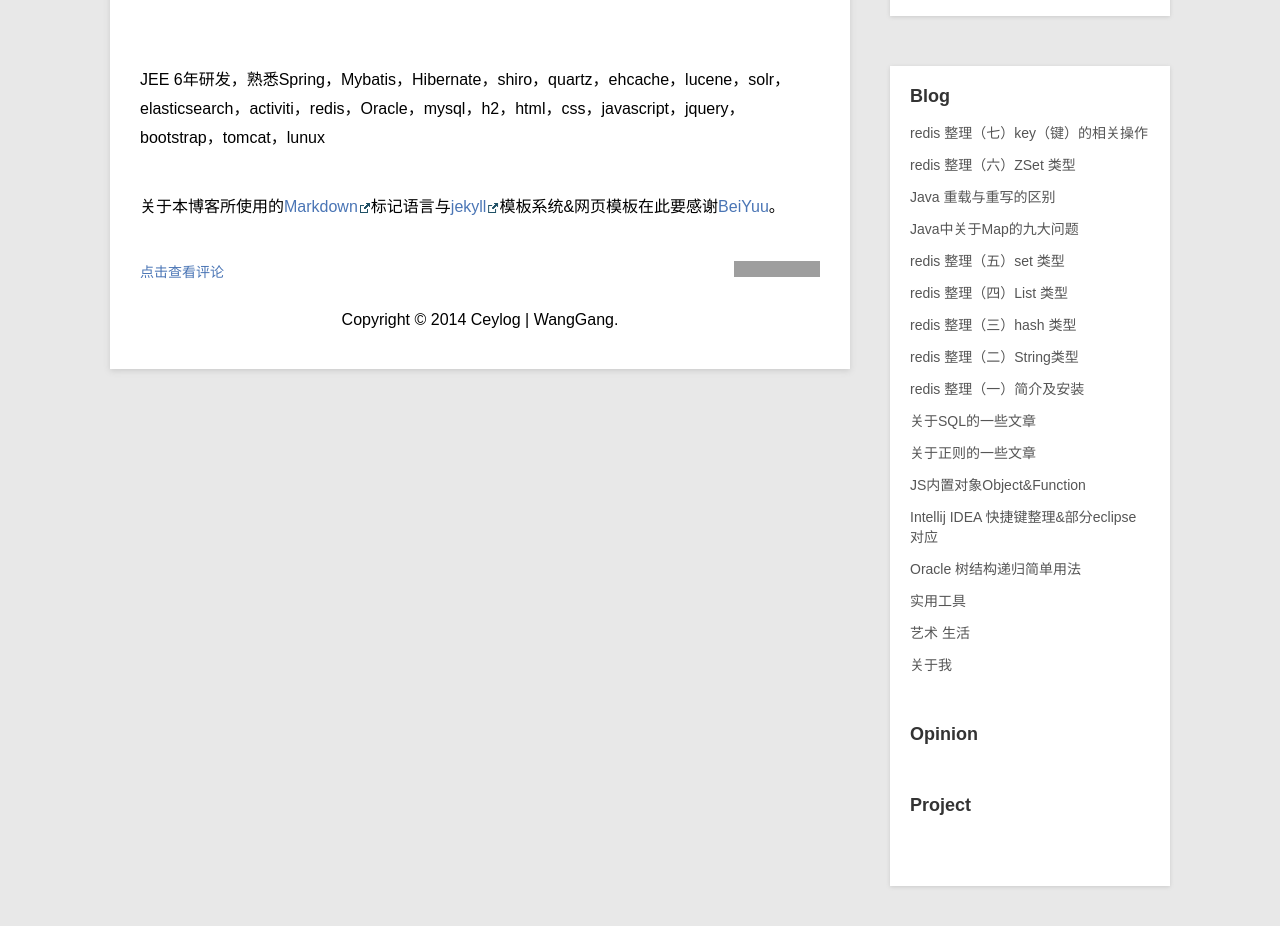
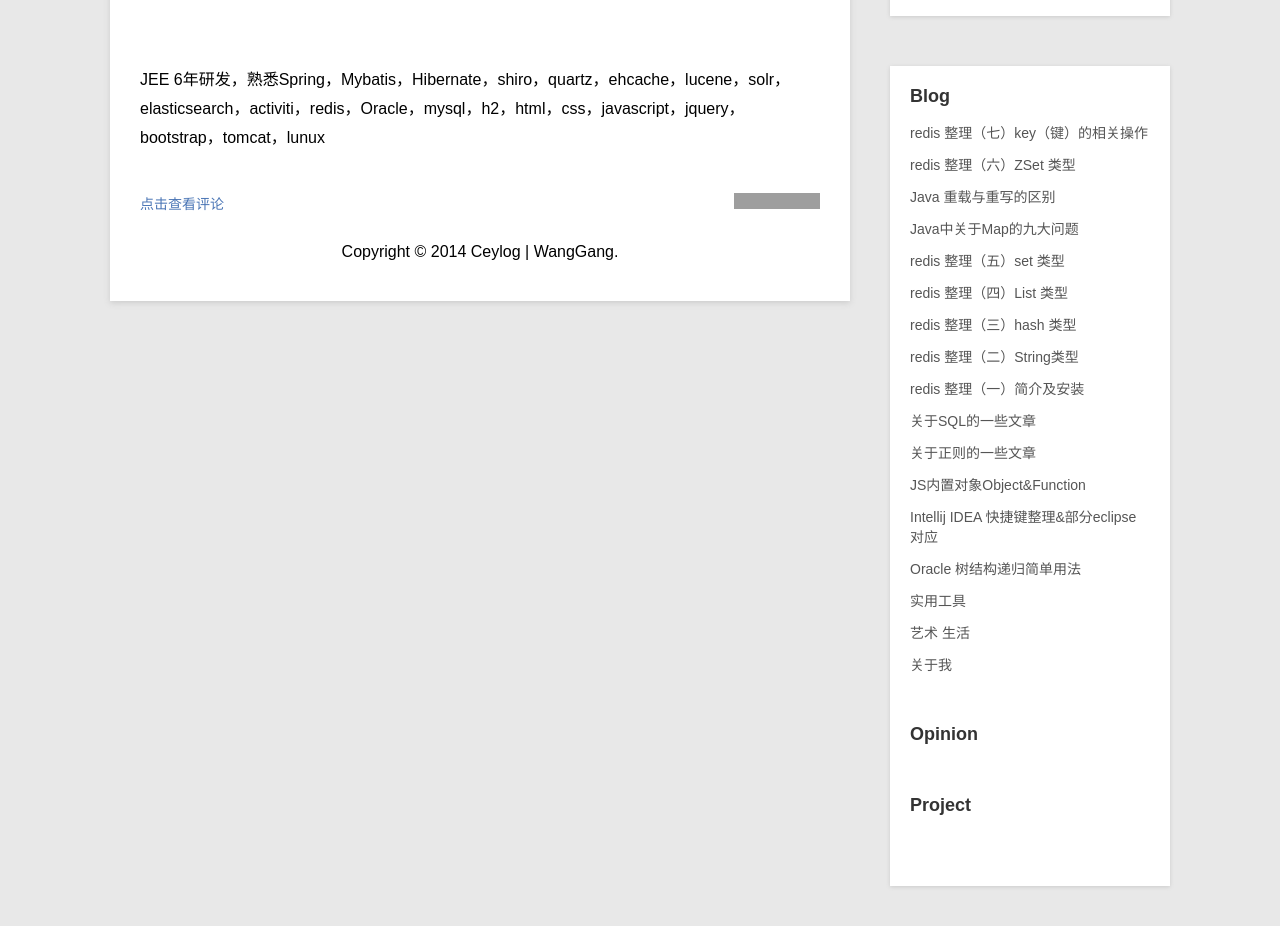
Before and after one commit to ceylog/ceylog.github.io, a Jekyll site: the page built from _posts/blog/2014-03-09-about-me.md, in a window 1280 px wide, cut to the strip 189-1125 px from the top of the page. Shown: the top 926 px of the strip. Built offline with Jekyll 4.4.1, drawn with Linux system fonts in a browser that asks for light colours; Markdown is read by kramdown in place of the engine named in the settings; grey boxes are pictures that could not be loaded.

Commit message:
modify about me

```diff
--- a/_posts/blog/2014-03-09-about-me.md
+++ b/_posts/blog/2014-03-09-about-me.md
@@ -7,7 +7,7 @@ description: 关于我
 
 JEE 6年研发，熟悉Spring，Mybatis，Hibernate，shiro，quartz，ehcache，lucene，solr，elasticsearch，activiti，redis，Oracle，mysql，h2，html，css，javascript，jquery，bootstrap，tomcat，lunux
 
-关于本博客所使用的[Markdown][]标记语言与[jekyll][]模板系统&网页模板在此要感谢[BeiYuu]。
+
 
 [OpenShift]:    https://www.openshift.com/  "OpenShift"
 [AppFog]:    https://www.appfog.com/  "AppFog"
```
